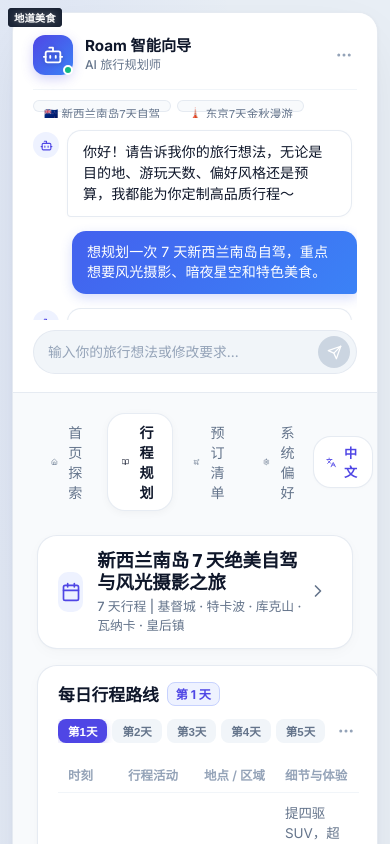
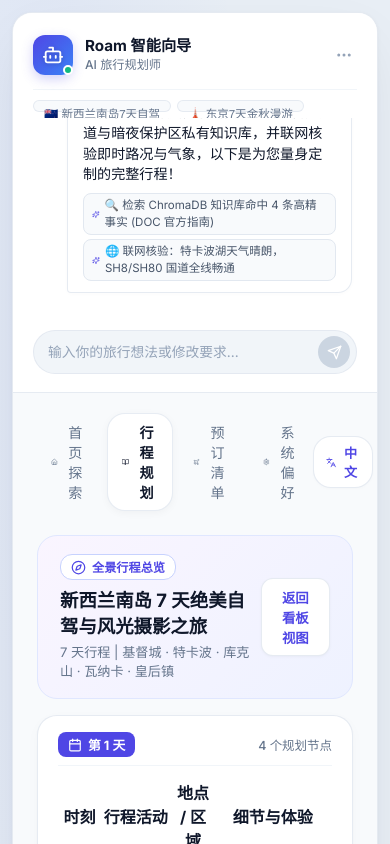
Before and after one commit to kayu1bowl/Travel-planner-agent, a React (Vite) app in the folder frontend/: page / in a window 390 px wide. Both pictures are taken after a click on the button "行程规划". Shown: the top 844 px of the page. Built offline with nearby package versions, Linux system fonts and the light colour scheme; the HTML template or start-up script is replaced by a standard one.

Commit message:
fix(ui): resolve stray tag absolute position, add responsive scroll, implement full itineraries view, and fix chat auto-scroll

```diff
--- a/frontend/src/App.jsx
+++ b/frontend/src/App.jsx
@@ -6,6 +6,7 @@ import DailyScheduleCard from './components/DailyScheduleCard';
 import MustVisitCuisineCard from './components/MustVisitCuisineCard';
 import PhotographyGuideCard from './components/PhotographyGuideCard';
 import SystemStatusModal from './components/SystemStatusModal';
+import ItinerariesFullView from './components/ItinerariesFullView';
 import { DESTINATION_DATASETS, transformBackendPlan } from './services/destinations';
 import { TRANSLATIONS } from './services/i18n';
 import { fetchTravelPlan } from './services/api';
@@ -275,7 +276,17 @@ export default function App() {
             labels={t.nav}
           />
 
-          {/* 便士网格 Bento Grid 内容区 */}
+          {/* Tab 视图切换：Itineraries 全景模式 或 Bento Grid 看板模式 */}
+          {activeNavTab === 'itineraries' ? (
+            <ItinerariesFullView
+              currentData={currentData}
+              labels={t.cards}
+              language={language}
+              onBackHome={() => setActiveNavTab('home')}
+              onExportMarkdown={handleExportMarkdown}
+            />
+          ) : (
+            /* 便士网格 Bento Grid 内容区 */
             <div className="bento-content-layout">
               {/* 顶部：行程总览 Banner 卡片 */}
               <TripBannerCard
@@ -311,6 +322,7 @@ export default function App() {
                 />
               </div>
             </div>
+          )}
         </main>
       </div>
 
--- a/frontend/src/components/ConversationalSidebar.jsx
+++ b/frontend/src/components/ConversationalSidebar.jsx
@@ -1,4 +1,4 @@
-import React, { useState } from 'react';
+import React, { useState, useRef, useEffect } from 'react';
 import { Send, MoreHorizontal, Sparkles, Database, Globe, CheckCircle2, Loader2, Compass, Bot } from 'lucide-react';
 
 export default function ConversationalSidebar({
@@ -11,6 +11,15 @@ export default function ConversationalSidebar({
   language = 'zh'
 }) {
   const [inputText, setInputText] = useState('');
+  const messagesEndRef = useRef(null);
+
+  const scrollToBottom = () => {
+    messagesEndRef.current?.scrollIntoView({ behavior: 'smooth' });
+  };
+
+  useEffect(() => {
+    scrollToBottom();
+  }, [messages, loading, agentStatusSteps]);
 
   const handleSubmit = (e) => {
     e.preventDefault();
@@ -113,6 +122,7 @@ export default function ConversationalSidebar({
             </div>
           </div>
         )}
+        <div ref={messagesEndRef} />
       </div>
 
       {/* 底部自然语言输入框 */}
--- /dev/null
+++ b/frontend/src/components/ItinerariesFullView.jsx
@@ -0,0 +1,83 @@
+import React from 'react';
+import { Calendar, MapPin, Clock, ArrowRight, Compass, Sparkles, CheckCircle2, ChevronRight } from 'lucide-react';
+
+export default function ItinerariesFullView({
+  currentData,
+  labels = {},
+  language = 'zh',
+  onBackHome,
+  onExportMarkdown
+}) {
+  const days = Object.keys(currentData.dailySchedules || {}).map(Number).sort((a, b) => a - b);
+
+  return (
+    <div className="itineraries-full-view-container">
+      {/* 顶部总览卡片 */}
+      <div className="itineraries-header-card">
+        <div className="itineraries-header-left">
+          <div className="itineraries-badge">
+            <Compass size={15} />
+            <span>{language === 'zh' ? '全景行程总览' : 'Full Multi-Day Overview'}</span>
+          </div>
+          <h2 className="itineraries-main-title">{currentData.tripTitle}</h2>
+          <p className="itineraries-subtitle-text">{currentData.tripSubtitle}</p>
+        </div>
+
+        <div className="itineraries-header-actions">
+          <button className="back-home-btn" onClick={onBackHome}>
+            {language === 'zh' ? '返回看板视图' : 'Back to Dashboard'}
+          </button>
+        </div>
+      </div>
+
+      {/* 多日行程瀑布流列表 */}
+      <div className="itineraries-days-waterfall">
+        {days.map((dayNum) => {
+          const rows = currentData.dailySchedules[dayNum] || [];
+          return (
+            <div key={dayNum} className="bento-card itinerary-day-card">
+              <div className="day-card-header">
+                <div className="day-card-badge">
+                  <Calendar size={14} />
+                  <span>{language === 'zh' ? `第 ${dayNum} 天` : `Day ${dayNum}`}</span>
+                </div>
+                <span className="day-stops-count">
+                  {rows.length} {language === 'zh' ? '个规划节点' : 'Stops'}
+                </span>
+              </div>
+
+              {/* 每日日程路线表 */}
+              <div className="schedule-table-wrapper">
+                <table className="schedule-table">
+                  <thead>
+                    <tr>
+                      <th className="col-time">{labels.tableCols?.time || "时间"}</th>
+                      <th className="col-activity">{labels.tableCols?.activity || "行程活动"}</th>
+                      <th className="col-location">{labels.tableCols?.location || "地点 / 区域"}</th>
+                      <th className="col-details">{labels.tableCols?.details || "细节与体验"}</th>
+                    </tr>
+                  </thead>
+                  <tbody>
+                    {rows.map((item, idx) => (
+                      <tr key={idx} className="schedule-row">
+                        <td className="time-cell">{item.time}</td>
+                        <td className="activity-cell">{item.activity}</td>
+                        <td className="location-cell">
+                          <span className="location-tag">
+                            <MapPin size={11} className="location-pin-icon" />
+                            {item.location}
+                          </span>
+                        </td>
+                        <td className="details-cell">{item.details}</td>
+                      </tr>
+                    ))}
+                  </tbody>
+                </table>
+              </div>
+            </div>
+          );
+        })}
+      </div>
+    </div>
+  );
+}
--- a/frontend/src/index.css
+++ b/frontend/src/index.css
@@ -74,9 +74,9 @@ body {
   border-radius: var(--radius-app);
   box-shadow: var(--shadow-app);
   display: flex;
-  min-height: 880px;
+  min-height: 560px;
   height: 94vh;
-  max-height: 1050px;
+  max-height: 1100px;
   overflow: hidden;
 }
 
@@ -399,8 +399,31 @@ body {
   flex-direction: column;
   padding: 20px 24px;
   overflow-y: auto;
+  overflow-x: hidden;
   gap: 16px;
   background: var(--app-bg);
+  height: 100%;
+}
+
+.bento-grid-workspace::-webkit-scrollbar,
+.chat-messages-feed::-webkit-scrollbar {
+  width: 6px;
+}
+
+.bento-grid-workspace::-webkit-scrollbar-track,
+.chat-messages-feed::-webkit-scrollbar-track {
+  background: transparent;
+}
+
+.bento-grid-workspace::-webkit-scrollbar-thumb,
+.chat-messages-feed::-webkit-scrollbar-thumb {
+  background: #CBD5E1;
+  border-radius: 4px;
+}
+
+.bento-grid-workspace::-webkit-scrollbar-thumb:hover,
+.chat-messages-feed::-webkit-scrollbar-thumb:hover {
+  background: #94A3B8;
 }
 
 /* Top Navbar */
@@ -779,6 +802,7 @@ body {
   height: 84px;
   border-radius: 10px;
   overflow: hidden;
+  position: relative;
   margin-bottom: 6px;
 }
 
@@ -1156,13 +1180,11 @@ body {
 }
 
 .module-name {
-  font-size: 0.8rem;
+  font-size: 0.82rem;
   font-weight: 600;
   color: var(--text-main);
   margin: 0;
-  white-space: nowrap;
-  overflow: hidden;
-  text-overflow: ellipsis;
+  line-height: 1.25;
 }
 
 .module-sub {
@@ -1306,3 +1328,112 @@ body {
   padding: 2px 6px;
   border-radius: 4px;
 }
+
+/* ==========================================================================
+   7. Itineraries Full Multi-Day View
+   ========================================================================== */
+.itineraries-full-view-container {
+  display: flex;
+  flex-direction: column;
+  gap: 16px;
+  animation: fadeIn 0.2s ease-out;
+}
+
+.itineraries-header-card {
+  background: linear-gradient(135deg, #FAF5FF 0%, #EEF2FF 100%);
+  border: 1px solid #E0E7FF;
+  border-radius: var(--radius-lg);
+  padding: 18px 22px;
+  display: flex;
+  justify-content: space-between;
+  align-items: center;
+}
+
+.itineraries-header-left {
+  display: flex;
+  flex-direction: column;
+  gap: 4px;
+}
+
+.itineraries-badge {
+  display: inline-flex;
+  align-items: center;
+  gap: 6px;
+  background: #FFFFFF;
+  border: 1px solid #C7D2FE;
+  color: var(--primary-indigo);
+  font-size: 0.76rem;
+  font-weight: 700;
+  padding: 3px 10px;
+  border-radius: 12px;
+  width: fit-content;
+}
+
+.itineraries-main-title {
+  font-size: 1.15rem;
+  font-weight: 800;
+  color: var(--text-main);
+  margin: 2px 0 0 0;
+}
+
+.itineraries-subtitle-text {
+  font-size: 0.82rem;
+  color: var(--text-muted);
+  margin: 0;
+}
+
+.back-home-btn {
+  background: #FFFFFF;
+  border: 1px solid var(--border-light);
+  color: var(--primary-indigo);
+  padding: 8px 16px;
+  border-radius: 12px;
+  font-size: 0.84rem;
+  font-weight: 600;
+  cursor: pointer;
+  box-shadow: 0 1px 3px rgba(0, 0, 0, 0.04);
+  transition: all 0.15s ease;
+}
+
+.back-home-btn:hover {
+  background: #EEF2FF;
+  border-color: #C7D2FE;
+}
+
+.itineraries-days-waterfall {
+  display: flex;
+  flex-direction: column;
+  gap: 16px;
+}
+
+.itinerary-day-card {
+  display: flex;
+  flex-direction: column;
+  gap: 12px;
+}
+
+.day-card-header {
+  display: flex;
+  justify-content: space-between;
+  align-items: center;
+  padding-bottom: 8px;
+  border-bottom: 1px solid var(--border-subtle);
+}
+
+.day-card-badge {
+  display: flex;
+  align-items: center;
+  gap: 6px;
+  background: var(--primary-indigo);
+  color: #FFFFFF;
+  font-size: 0.8rem;
+  font-weight: 700;
+  padding: 3px 10px;
+  border-radius: 8px;
+}
+
+.day-stops-count {
+  font-size: 0.78rem;
+  color: var(--text-muted);
+  font-weight: 500;
+}
--- a/frontend/src/services/destinations.js
+++ b/frontend/src/services/destinations.js
@@ -43,7 +43,7 @@ export const DESTINATION_DATASETS = {
         },
         {
           name: "好牧羊人教堂 (Good Shepherd)",
-          image: "https://images.unsplash.com/photo-1507699622108-4be3abd695ad?w=800&auto=format&fit=crop&q=80",
+          image: "https://images.unsplash.com/photo-1518709268805-4e9042af9f23?w=800&auto=format&fit=crop&q=80",
           recommendations: "世界顶级暗夜星空保护区地标，石砌教堂与苍穹银河交相辉映。",
           tipsEmoji: "🌌⛪",
           category: "经典地标"
@@ -61,7 +61,7 @@ export const DESTINATION_DATASETS = {
           id: 1,
           title: "1. 好牧羊人教堂暗夜星空",
           subtitle: "超广角低机位仰拍，将石砌教堂作为前景纳整片银河拱桥",
-          image: "https://images.unsplash.com/photo-1507699622108-4be3abd695ad?w=800&auto=format&fit=crop&q=80",
+          image: "https://images.unsplash.com/photo-1518709268805-4e9042af9f23?w=800&auto=format&fit=crop&q=80",
           tipsAvatars: ["🌌", "📷"],
           params: "14-24mm f/2.8 · 20s · ISO 3200"
         },
@@ -126,7 +126,7 @@ export const DESTINATION_DATASETS = {
         },
         {
           name: "Church of Good Shepherd",
-          image: "https://images.unsplash.com/photo-1507699622108-4be3abd695ad?w=800&auto=format&fit=crop&q=80",
+          image: "https://images.unsplash.com/photo-1518709268805-4e9042af9f23?w=800&auto=format&fit=crop&q=80",
           recommendations: "Iconic Dark Sky reserve & stone church.",
           tipsEmoji: "🌌⛪",
           category: "Landmark"
```
Also changed, not shown: 2 other files (tests, documents, lock files or other folders). Lines whose indentation alone changed are shown as unchanged.
